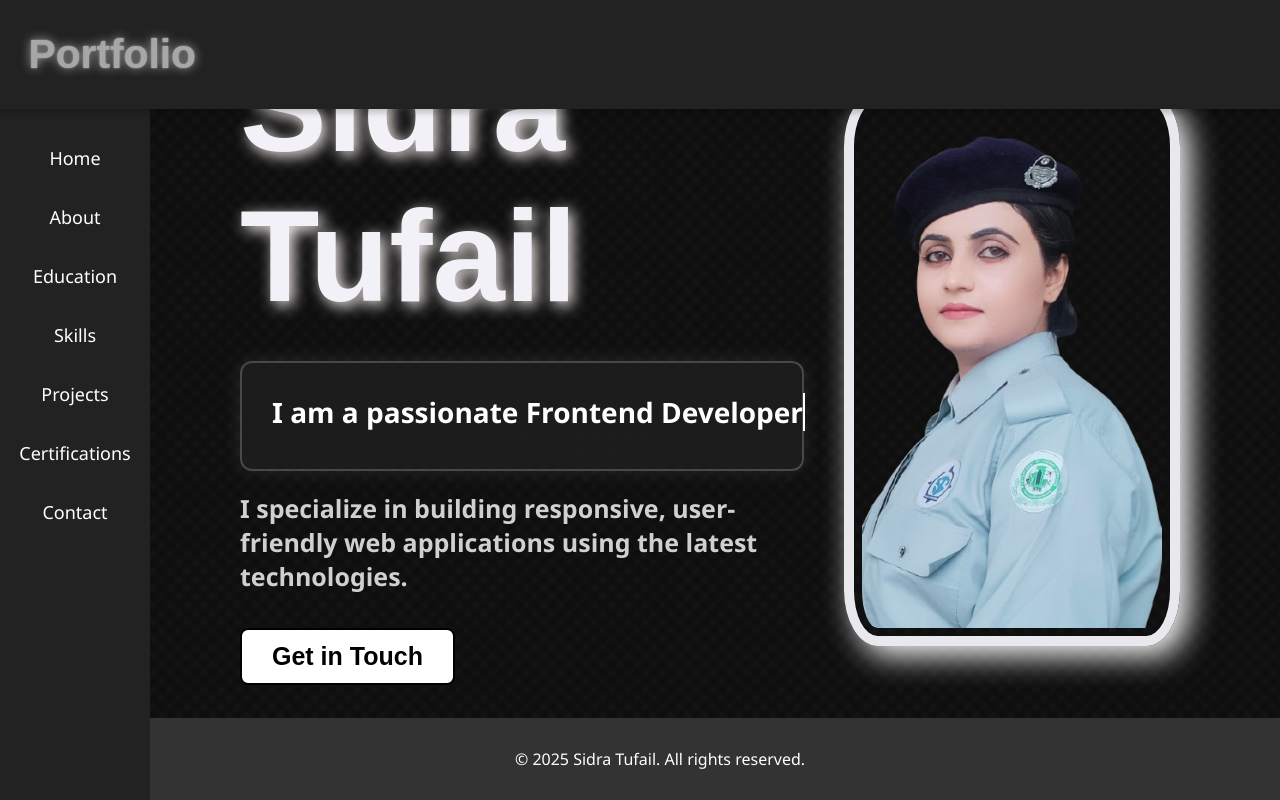
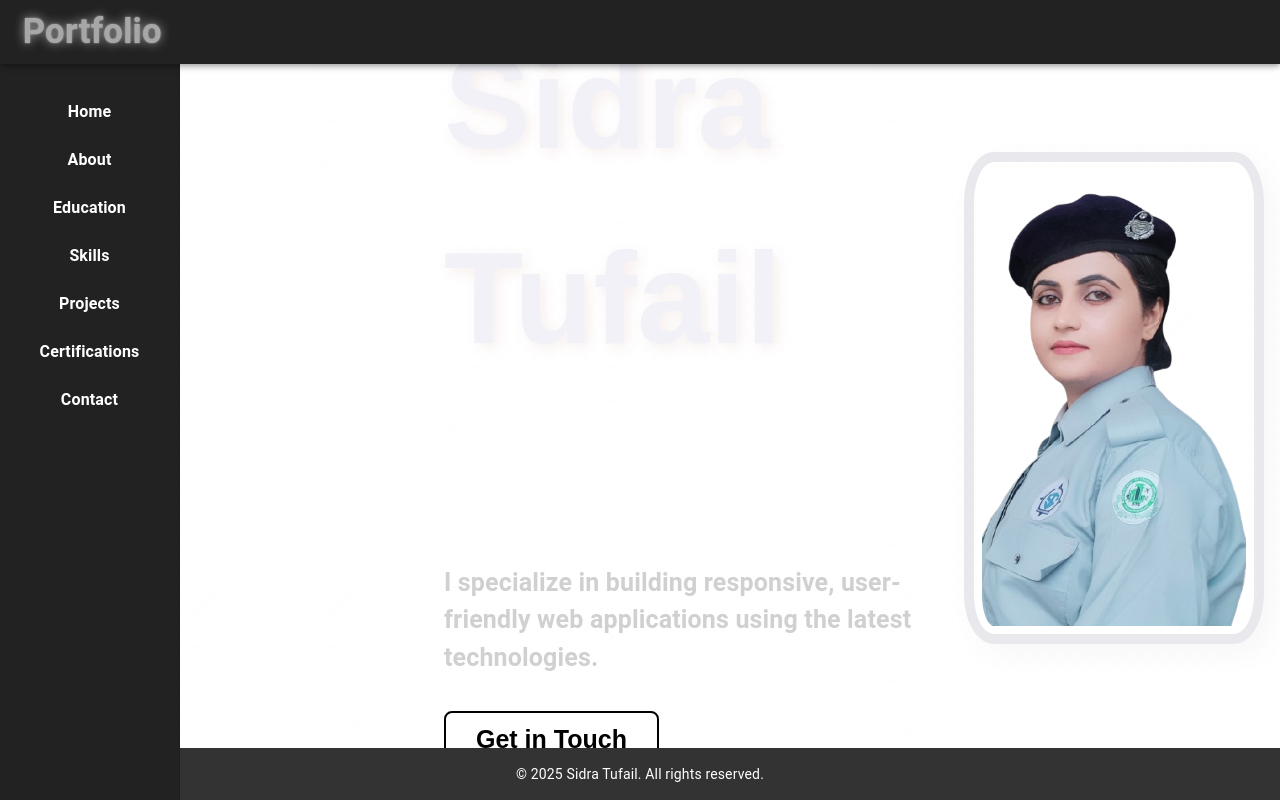
Before and after one commit to sidi-125/file-4, a React (Create React App) app: page / in a window 1280 px wide. Built offline with nearby package versions, Linux system fonts and the light colour scheme.

Commit message:
Made Layout component fully responsive using MUI

```diff
--- a/package.json
+++ b/package.json
@@ -5,6 +5,7 @@
   "dependencies": {
     "@emotion/react": "^11.14.0",
     "@emotion/styled": "^11.14.0",
+    "@mui/icons-material": "^7.0.2",
     "@mui/material": "^7.0.2",
     "@testing-library/dom": "^10.4.0",
     "@testing-library/jest-dom": "^6.6.3",
--- a/src/Layout.css
+++ b/src/Layout.css
@@ -1,15 +1,4 @@
-.header {
-  background-color: #222;
-  color: white;
-  padding: 5px 30px;
-  display: flex;
-  align-items: center;
-  justify-content: space-between; /* Added for toggle button space */
-  position: sticky;
-  top: 0;
-  z-index: 1000;
-  box-shadow: 0 4px 6px rgba(0,0,0,0.2);
-}
+
 
 .blink-shadow {
   font-size: 40px;
@@ -18,108 +7,3 @@
   text-shadow: 0 0 2px #ffffff, 0 0 10px #ffffff;
   animation: blinkZoom 1.5s infinite ease-in-out;
 }
-
-@keyframes blinkZoom {
-  0%, 100% {
-    opacity: 1;
-    transform: scale(1);
-  }
-  50% {
-    opacity: 0;
-    transform: scale(1.2);
-  }
-}
-
-/* ✅ Toggle Button Style */
-.toggle-btn {
-  display: none;
-  font-size: 26px;
-  background: none;
-  color: white;
-  border: none;
-  cursor: pointer;
-  margin-right: 10px;
-}
-
-/* Sidebar */
-.sidebar {
-  position: fixed;
-  top: 100px;
-  left: 0;
-  width: 150px;
-  height: calc(100% - 100px);
-  background-color: #222;
-  padding-top: 20px;
-  z-index: 999;
-  color: white;
-  transition: transform 0.3s ease-in-out;
-}
-
-.sidebar ul {
-  list-style: none;
-  padding: 0;
-}
-
-.sidebar ul li {
-  margin: 15px 0;
-  text-align: center;
-  animation: slideIn 1s ease-out forwards;
-  opacity: 0;
-  animation-delay: 0.3s;
-}
-
-@keyframes slideIn {
-  0% {
-    transform: translateX(-100%);
-    opacity: 0;
-  }
-  100% {
-    transform: translateX(0);
-    opacity: 1;
-  }
-}
-
-.sidebar ul li a {
-  color: white;
-  text-decoration: none;
-  font-size: 18px;
-  display: block;
-  padding: 10px;
-  transition: background 0.3s ease, transform 0.3s ease;
-}
-
-.sidebar ul li a:hover {
-  background-color: #444;
-  transform: scale(1.1);
-  cursor: pointer;
-}
-
-/* ✅ Footer */
-footer {
-  position: fixed;
-  bottom: 0;
-  width: 100%;
-  background-color: #333;
-  color: white;
-  text-align: center;
-  padding: 20px;
-  z-index: 10;
-}
-
-/* ✅ Responsive Styles */
-@media (max-width: 768px) {
-  .sidebar {
-    transform: translateX(-100%);
-    position: fixed;
-    top: 60px;
-    height: calc(100% - 60px);
-  }
-
-  .sidebar.open {
-    transform: translateX(0);
-  }
-
-  .toggle-btn {
-    display: block;
-  }
-}
--- a/src/Layout.jsx
+++ b/src/Layout.jsx
@@ -1,49 +1,138 @@
 import React, { useState } from 'react';
 import { Outlet, Link } from 'react-router-dom';
-import './Layout.css';
+import { AppBar, Toolbar, IconButton, Typography, Drawer, List, ListItem, ListItemText, Box, CssBaseline } from '@mui/material';
+import MenuIcon from '@mui/icons-material/Menu';
+import './Layout.css'
+const drawerWidth = 180;
 
 const Layout = () => {
-  const [sidebarOpen, setSidebarOpen] = useState(false);
+  const [mobileOpen, setMobileOpen] = useState(false);
 
-  const toggleSidebar = () => {
-    setSidebarOpen(!sidebarOpen);
+  const handleDrawerToggle = () => {
+    setMobileOpen(!mobileOpen);
   };
 
+  const drawer = (
+    <Box sx={{ backgroundColor: '#222', height: '100%', pt: 2 }}>
+      <List>
+        {['Home', 'About', 'Education', 'Skills', 'Projects', 'Certifications', 'Contact'].map((text) => (
+          <ListItem
+            button
+            key={text}
+            onClick={() => setMobileOpen(false)}
+            component={Link}
+            to={`/${text === 'Home' ? '' : text}`}
+            sx={{
+              color: 'white',
+              fontWeight: 'bold',
+              '&:hover': {
+                backgroundColor: '#444',
+                color: '#00ffff', // Hover color
+              },
+              textAlign: 'center',
+            }}
+          >
+            <ListItemText
+              primary={text}
+              primaryTypographyProps={{
+                fontWeight: 'bold',
+                textAlign: 'center',
+              }}
+            />
+          </ListItem>
+        ))}
+      </List>
+    </Box>
+  );
+
   return (
-    <div className="layout-container">
-      <header className="header">
-        <div className="logo">
-          <h1 className="blink-shadow">Portfolio</h1>
-        </div>
-        {/* Toggle Button */}
-        <button className="toggle-btn" onClick={toggleSidebar}>
-          ☰
-        </button>
-      </header>
+    <Box sx={{ display: 'flex' }}>
+      <CssBaseline />
 
-      {/* Sidebar with dynamic class */}
-      <aside className={`sidebar ${sidebarOpen ? 'open' : ''}`}>
-        <nav>
-          <ul>
-            <li><Link to="/" onClick={() => setSidebarOpen(false)}>Home</Link></li>
-            <li><Link to="/About" onClick={() => setSidebarOpen(false)}>About</Link></li>
-            <li><Link to="/Education" onClick={() => setSidebarOpen(false)}>Education</Link></li>
-            <li><Link to="/Skills" onClick={() => setSidebarOpen(false)}>Skills</Link></li>
-            <li><Link to="/Projects" onClick={() => setSidebarOpen(false)}>Projects</Link></li>
-            <li><Link to="/Certifications" onClick={() => setSidebarOpen(false)}>Certifications</Link></li>
-            <li><Link to="/Contact" onClick={() => setSidebarOpen(false)}>Contact</Link></li>
-          </ul>
-        </nav>
-      </aside>
+      {/* Header */}
+      <AppBar position="fixed" sx={{ backgroundColor: '#222', zIndex: (theme) => theme.zIndex.drawer + 1 }}>
+        <Toolbar sx={{ justifyContent: 'space-between' }}>
+          <Typography variant="h4" className="blink-shadow" sx={{ fontWeight: 700 }}>
+            Portfolio
+          </Typography>
+          <IconButton
+            color="inherit"
+            aria-label="open drawer"
+            edge="end"
+            onClick={handleDrawerToggle}
+            sx={{ display: { sm: 'none' } }}
+          >
+            <MenuIcon />
+          </IconButton>
+        </Toolbar>
+      </AppBar>
 
-      <footer className="footer">
-        <p>&copy; 2025 Sidra Tufail. All rights reserved.</p>
-      </footer>
+      {/* Sidebar */}
+      <Box
+        component="nav"
+        sx={{ width: { sm: drawerWidth }, flexShrink: { sm: 0 } }}
+        aria-label="sidebar navigation"
+      >
+        <Drawer
+          variant="temporary"
+          open={mobileOpen}
+          onClose={handleDrawerToggle}
+          ModalProps={{ keepMounted: true }}
+          sx={{
+            display: { xs: 'block', sm: 'none' },
+            '& .MuiDrawer-paper': { width: drawerWidth, backgroundColor: '#222' },
+          }}
+        >
+          {drawer}
+        </Drawer>
+        <Drawer
+          variant="permanent"
+          sx={{
+            display: { xs: 'none', sm: 'block' },
+            '& .MuiDrawer-paper': {
+              width: drawerWidth,
+              backgroundColor: '#222',
+              pt: 8,
+            },
+          }}
+          open
+        >
+          {drawer}
+        </Drawer>
+      </Box>
 
-      <main className="content">
+      {/* Main Content */}
+      <Box
+        component="main"
+        sx={{
+          flexGrow: 1,
+          p: 3,
+          width: { sm: `calc(100% - ${drawerWidth}px)` },
+          mt: 8,
+        }}
+      >
         <Outlet />
-      </main>
-    </div>
+      </Box>
+
+      {/* Footer */}
+      <Box
+        component="footer"
+        sx={{
+          position: 'fixed',
+          bottom: 0,
+          width: '100%',
+          backgroundColor: '#333',
+          color: 'white',
+          textAlign: 'center',
+          p: 2,
+          zIndex: 10,
+        }}
+      >
+        <Typography variant="body2">
+          &copy; 2025 Sidra Tufail. All rights reserved.
+        </Typography>
+      </Box>
+    </Box>
   );
 };
 
```
Also changed, not shown: 1 other file (tests, documents, lock files or other folders).
